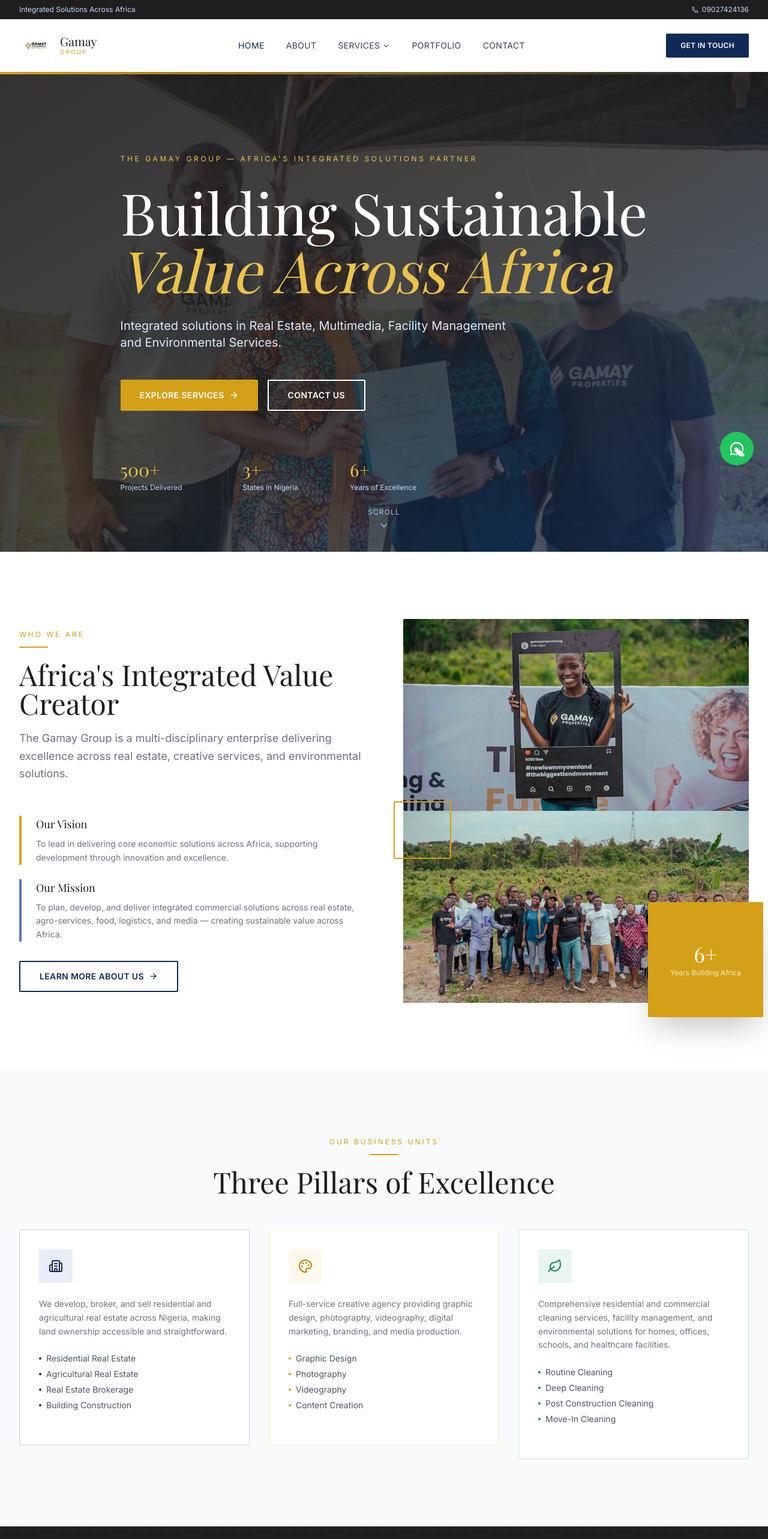
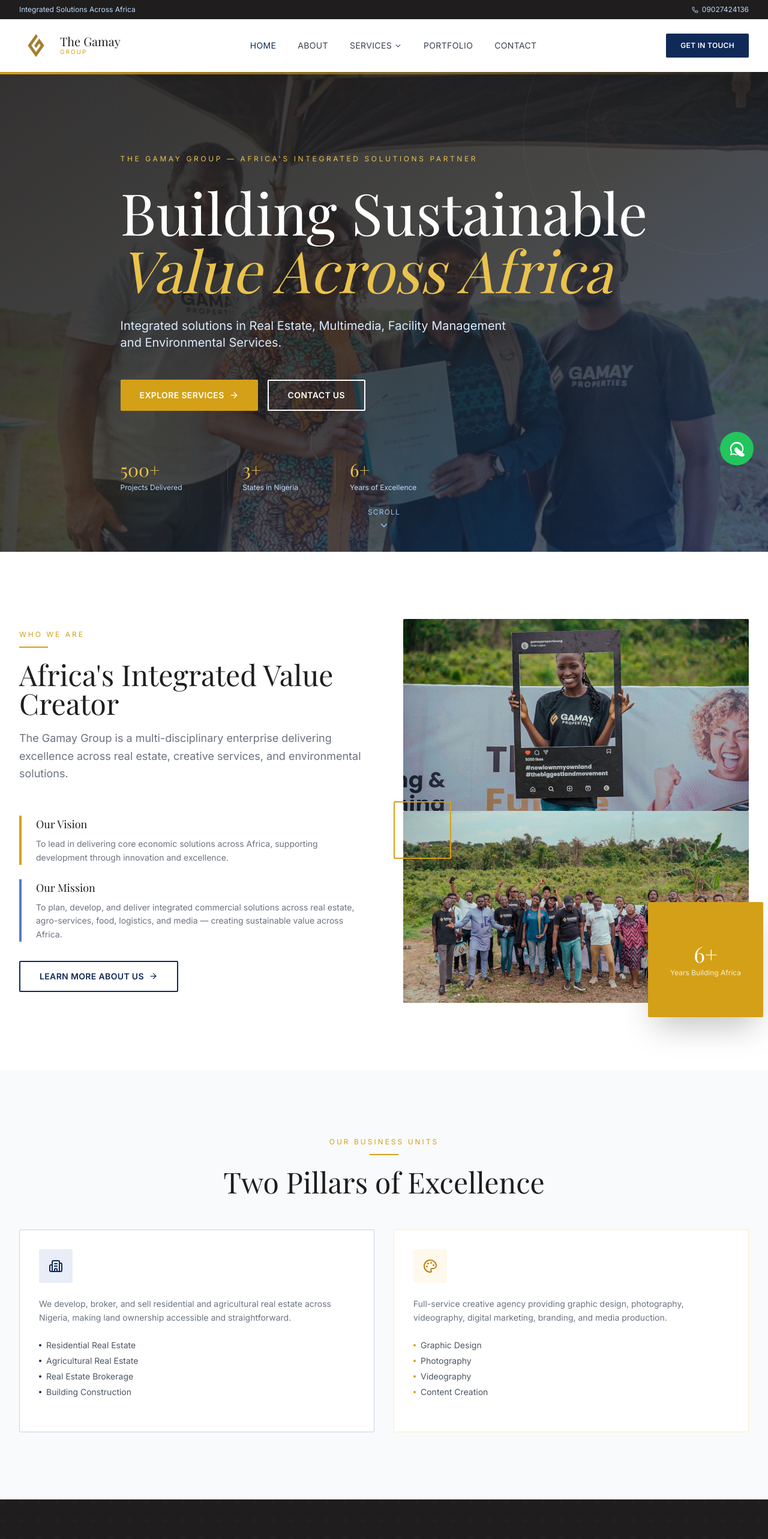
Before and after one commit to entacrest/gamay, a React (Vite) app: page / in a window 1280 px wide. Shown: the top 2566 px of the page at 60% size. Built offline with nearby package versions, Linux system fonts and the light colour scheme; a web font is replaced by a local one.

Commit message:
push new updates

```diff
--- a/src/components/layout/Footer.jsx
+++ b/src/components/layout/Footer.jsx
@@ -1,7 +1,7 @@
 import { Link } from 'react-router-dom';
 import { Phone, Mail, MapPin, Share2, AtSign, MessageCircle, LinkIcon } from 'lucide-react';
 import { contactInfo } from '../../data';
-import logo from "../../assets/Gamay.jpeg";
+import logo from "../../assets/gamayicon.jpeg";
 
 const services = [
   { label: 'Homes & Properties', href: '/homes' },
--- a/src/components/layout/Navbar.jsx
+++ b/src/components/layout/Navbar.jsx
@@ -2,7 +2,7 @@
 import { Link, NavLink, useLocation } from 'react-router-dom';
 import { Menu, X, ChevronDown, Phone } from 'lucide-react';
 import { contactInfo } from '../../data';
-import logo from "../../assets/Gamay.jpeg";
+import logo from "../../assets/gamayicon.jpeg";
 
 const navLinks = [
   { label: 'Home', href: '/' },
@@ -12,7 +12,7 @@
     children: [
       { label: 'Homes & Properties', href: '/homes' },
       { label: 'Multimedia', href: '/multimedia' },
-      { label: 'Facility Management', href: '/facility' },
+      // { label: 'Facility Management', href: '/facility' },
     ],
   },
   { label: 'Portfolio', href: '/portfolio' },
@@ -60,11 +60,11 @@
             </div> */}
             <img
               src={logo}
-              alt="Gamay Group Logo"
+              alt="The Gamay Group Logo"
               className="w-14 h-14 object-contain"
             />
             <div>
-              <div className="font-display font-700 text-primary-800 text-xl leading-none">Gamay</div>
+              <div className="font-display font-700 text-primary-800 text-xl leading-none">The Gamay</div>
               <div className="font-body text-[10px] text-gold-500 uppercase tracking-[0.2em] font-600">Group</div>
             </div>
           </Link>
--- a/src/data/index.js
+++ b/src/data/index.js
@@ -37,16 +37,16 @@
     color: 'gold',
     services: ['Graphic Design','Photography','Videography','Content Creation','Branding','Digital Marketing','Printing','Media Production','IT Services','Broadcasting'],
   },
-  {
-    id: 'facility',
-    name: 'Facility Management & Environmental Services',
-    slug: '/facility',
-    tagline: 'Professional Cleaning & Environmental Solutions',
-    description: 'Comprehensive residential and commercial cleaning services, facility management, and environmental solutions for homes, offices, schools, and healthcare facilities.',
-    icon: 'Leaf',
-    color: 'emerald',
-    services: ['Routine Cleaning','Deep Cleaning','Post Construction Cleaning','Move-In Cleaning','Move-Out Cleaning','Facility Management'],
-  },
+  // {
+  //   id: 'facility',
+  //   name: 'Facility Management & Environmental Services',
+  //   slug: '/facility',
+  //   tagline: 'Professional Cleaning & Environmental Solutions',
+  //   description: 'Comprehensive residential and commercial cleaning services, facility management, and environmental solutions for homes, offices, schools, and healthcare facilities.',
+  //   icon: 'Leaf',
+  //   color: 'emerald',
+  //   services: ['Routine Cleaning','Deep Cleaning','Post Construction Cleaning','Move-In Cleaning','Move-Out Cleaning','Facility Management'],
+  // },
 ];
 
 export const coreValues = [
@@ -69,7 +69,7 @@
 export const testimonials = [
   { name: 'Emmanuel O.',  role: 'Property Developer',   company: 'Lagos',         quote: "Gamay Homes guided me through acquiring my first agricultural land seamlessly. Their professionalism and transparency are second to none.", rating: 5 },
   { name: 'Adaeze N.',    role: 'Business Owner',        company: 'Abuja',         quote: "Gamay Multimedia transformed our brand identity completely. The team understood our vision and delivered beyond what we imagined.", rating: 5 },
-  { name: 'Segun F.',     role: 'Facilities Manager',    company: 'Port Harcourt', quote: "Our office complex has never been cleaner. The Gamay facility team is punctual, thorough, and genuinely professional.", rating: 5 },
+  // { name: 'Segun F.',     role: 'Facilities Manager',    company: 'Port Harcourt', quote: "Our office complex has never been cleaner. The Gamay facility team is punctual, thorough, and genuinely professional.", rating: 5 },
   { name: 'Blessing A.',  role: 'Real Estate Investor',  company: 'Lagos',         quote: "I have closed three land deals through Gamay Homes. Every transaction has been smooth, legal, and profitable. Highly recommended.", rating: 5 },
   { name: 'Olumide K.',   role: 'Marketing Director',    company: 'Kano',          quote: "Their content creation team produced a campaign that tripled our engagement. Gamay Multimedia is a true creative powerhouse.", rating: 5 },
 ];
@@ -111,12 +111,12 @@
     documents: [
       "Contract of Sale",
       "Original Receipt",
-      "Registered Survey",
+      // "Registered Survey",
       "Allocation Letter",
       "Deed of Assignment",
     ],
     paymentPlan: [
-      "As low as N20,000 Monthly",
+      "As low as N100,000 Monthly",
     ],
   },
 
@@ -154,12 +154,12 @@
     documents: [
       "Contract of Sale",
       "Original Receipt",
-      "Registered Survey",
+      // "Registered Survey",
       "Allocation Letter",
       "Deed of Assignment",
     ],
     paymentPlan: [
-      "As low as N20,000 Monthly",
+      "As low as N100,000 Monthly",
     ],
   },
 
@@ -198,12 +198,12 @@
     documents: [
       "Contract of Sale",
       "Original Receipt",
-      "Registered Survey",
+      // "Registered Survey",
       "Allocation Letter",
       "Deed of Assignment",
     ],
     paymentPlan: [
-      "As low as N20,000 Monthly",
+      "As low as N100,000 Monthly",
     ],
   },
 
@@ -241,12 +241,12 @@
     documents: [
       "Contract of Sale",
       "Original Receipt",
-      "Registered Survey",
+      // "Registered Survey",
       "Allocation Letter",
       "Deed of Assignment",
     ],
     paymentPlan: [
-      "As low as N20,000 Monthly",
+      "As low as N100,000 Monthly",
     ],
   },
 
@@ -285,12 +285,12 @@
     documents: [
       "Contract of Sale",
       "Original Receipt",
-      "Registered Survey",
+      // "Registered Survey",
       "Allocation Letter",
       "Deed of Assignment",
     ],
     paymentPlan: [
-      "As low as N20,000 Monthly",
+      "As low as N100,000 Monthly",
     ],
   },
 
@@ -502,7 +502,7 @@
 
 export const contactInfo = {
   phone: '09027424136',
-  email: 'hellogamay@gmail.com',
+  email: 'hello@gamay.ng',
   whatsapp: '+2349027424136',
   mapUrl:   'https://maps.app.goo.gl/hY2bt8oaAvpstNeE8',
 };
--- a/src/pages/Home.jsx
+++ b/src/pages/Home.jsx
@@ -199,10 +199,10 @@
       <section className="section-pad bg-gray-50">
         <div className="container-pad">
           <RevealSection>
-            <SectionTitle eyebrow="Our Business Units" title="Three Pillars of Excellence" center />
+            <SectionTitle eyebrow="Our Business Units" title="Two Pillars of Excellence" center />
           </RevealSection>
 
-          <div className="grid grid-cols-1 md:grid-cols-3 gap-8">
+          <div className="grid grid-cols-1 md:grid-cols-2 gap-8">
             {businessUnits.map((unit, i) => (
               <RevealSection key={unit.id} delay={i * 120}>
                 <ServiceCard {...unit} />
```
Also changed, not shown: src/assets/gamayicon.jpeg (added).
